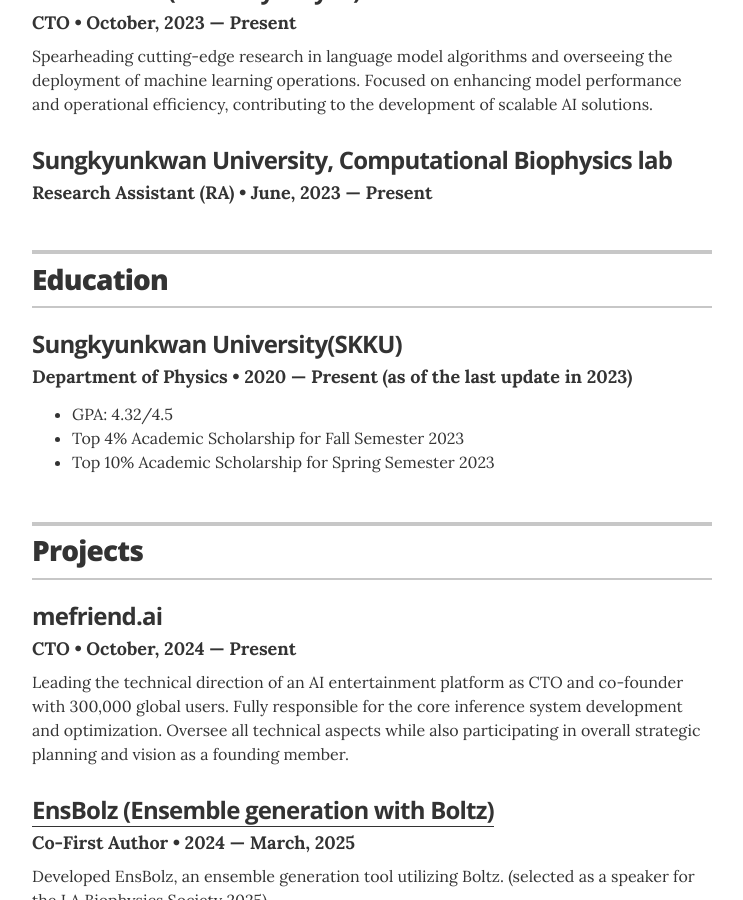
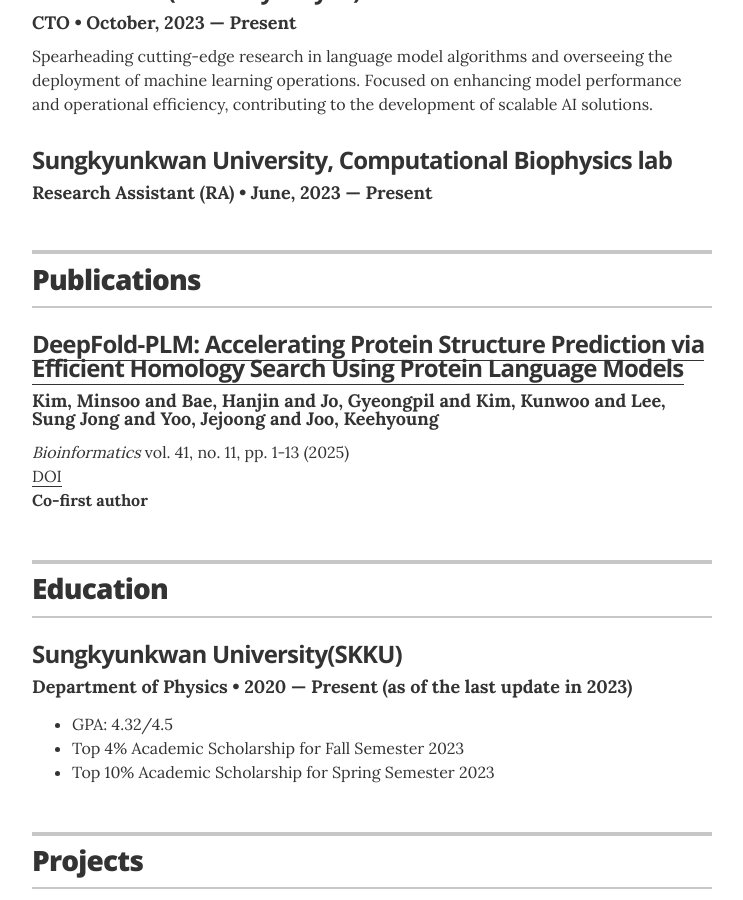
Before and after one commit to delibae/delibae.github.io, a Jekyll site: the page built from index.html, in a window 1280 px wide and 900 px high, scrolled down 668 px. Shown: the whole window, without its empty margins (268-1011 px from the left). Built offline with Jekyll 4.4.1, drawn with Linux system fonts in a browser that asks for light colours.

Commit message:
✨ Feat: Add publications section to resume and update configuration

```diff
--- a/_config.yml
+++ b/_config.yml
@@ -34,6 +34,7 @@
 # Decide which sections to use
 # comment out to hide
 resume_section_experience: true
+resume_section_publications: true
 resume_section_education: true
 resume_section_projects: true
 resume_section_skills: true
--- /dev/null
+++ b/_data/publications.yml
@@ -0,0 +1,12 @@
+# Publications
+
+- title: "DeepFold-PLM: Accelerating Protein Structure Prediction via Efficient Homology Search Using Protein Language Models"
+  authors: "Kim, Minsoo and Bae, Hanjin and Jo, Gyeongpil and Kim, Kunwoo and Lee, Sung Jong and Yoo, Jejoong and Joo, Keehyoung"
+  journal: "Bioinformatics"
+  volume: "41"
+  issue: "11"
+  year: "2025"
+  pages: "1-13"
+  doi: "https://doi.org/10.1093/bioinformatics/btaf579"
+  url: "https://df-plm.deepfold.org/"
+  note: "Co-first author"
--- a/_layouts/resume.html
+++ b/_layouts/resume.html
@@ -1,19 +1,26 @@
 <!DOCTYPE html>
 <html>
-
   {% include head.html %}
 
-  <body class="theme-{% if site.resume_theme %}{{ site.resume_theme }}{% endif %}">
-
+  <body
+    class="theme-{% if site.resume_theme %}{{ site.resume_theme }}{% endif %}"
+  >
     <div class="wrapper" itemscope itemtype="http://schema.org/Person">
-      <meta itemprop="telephone" content="{{ site.resume_contact_telephone }}"/>
-      <meta itemprop="address" content="{{ site.resume_contact_address }}"/>
+      <meta
+        itemprop="telephone"
+        content="{{ site.resume_contact_telephone }}"
+      />
+      <meta itemprop="address" content="{{ site.resume_contact_address }}" />
 
       <header class="page-header">
-
         <!-- You can turn off the avatar in _config.yml by setting to false -->
         {% if site.resume_avatar == 'true' %}
-        <img src="images/avatar.jpg" alt="my photo" class="avatar no-print" itemprop="image">
+        <img
+          src="images/avatar.jpg"
+          alt="my photo"
+          class="avatar no-print"
+          itemprop="image"
+        />
         {% endif %}
 
         <!-- Your name is defined in the _config.yml file -->
@@ -27,9 +34,10 @@
         {% endif %}
 
         <div class="title-bar no-print">
-
           <!-- Your title is also defined in the _config.yml file -->
-          <h2 class="header-title" itemprop="jobTitle">{{ site.resume_title }}</h2>
+          <h2 class="header-title" itemprop="jobTitle">
+            {{ site.resume_title }}
+          </h2>
 
           <!-- This is the markup for the icon links; moved out to an include because it's very verbose, and you shouldn't ever need to edit the markup (unless you want to re-order the icons); if you want to customize which links appear, define them in the _config.yml file -->
           {% include icon-links.html %}
@@ -43,33 +51,74 @@
         <!-- <a href="mailto:{{ site.resume_contact_email }}" class="contact-button no-print" itemprop="email">Contact me</a> -->
         {% elsif site.resume_looking_for_work == 'no' %}
         <!-- <a class="contact-button not-looking no-print">I'm not looking for work right now.</a> -->
-        {% else %}
-        {% endif %}
-
+        {% else %} {% endif %}
       </header>
 
       {% if site.resume_section_experience %}
       <!-- begin Experience -->
       <section class="content-section">
-
         <header class="section-header">
           <h2>Experience</h2>
         </header>
 
         {% for job in site.data.experience %}
-        <div class="resume-item" itemscope itemprop="worksFor" itemtype="http://schema.org/Organization">
+        <div
+          class="resume-item"
+          itemscope
+          itemprop="worksFor"
+          itemtype="http://schema.org/Organization"
+        >
           <h3 class="resume-item-title" itemprop="name">{{ job.company }}</h3>
-          <h4 class="resume-item-details" itemprop="description">{{ job.position }} &bull; {{ job.duration }}</h4>
+          <h4 class="resume-item-details" itemprop="description">
+            {{ job.position }} &bull; {{ job.duration }}
+          </h4>
           <p class="resume-item-copy">{{ job.summary }}</p>
-        </div><!-- end of resume-item -->
+        </div>
+        <!-- end of resume-item -->
         {% endfor %}
-
       </section>
       <!-- end Experience -->
-      {% endif %}
+      {% endif %} {% if site.resume_section_publications %}
+      <!-- begin Publications -->
+      <section class="content-section">
+        <header class="section-header">
+          <h2>Publications</h2>
+        </header>
 
-
-      {% if site.resume_section_education %}
+        {% for publication in site.data.publications %}
+        <div
+          class="resume-item"
+          itemscope
+          itemtype="http://schema.org/ScholarlyArticle"
+        >
+          <h3 class="resume-item-title" itemprop="name">
+            {% if publication.url %}<a
+              href="{{ publication.url }}"
+              itemprop="url"
+              >{{ publication.title }}</a
+            >{% else %}{{ publication.title }}{% endif %}
+          </h3>
+          <h4 class="resume-item-details" itemprop="author">
+            {{ publication.authors }}
+          </h4>
+          <p class="resume-item-copy">
+            <em>{{ publication.journal }}</em>
+            {% if publication.volume %}vol. {{ publication.volume }}{% endif
+            %}{% if publication.issue %}, no. {{ publication.issue }}{% endif
+            %}{% if publication.pages %}, pp. {{ publication.pages }}{% endif %}
+            ({{ publication.year }}) {% if publication.doi %}<br /><a
+              href="{{ publication.doi }}"
+              >DOI</a
+            >{% endif %} {% if publication.note %}<br /><strong
+              >{{ publication.note }}</strong
+            >{% endif %}
+          </p>
+        </div>
+        <!-- end of resume-item -->
+        {% endfor %}
+      </section>
+      <!-- end Publications -->
+      {% endif %} {% if site.resume_section_education %}
       <!-- begin Education -->
       <section class="content-section">
         <header class="section-header">
@@ -77,27 +126,32 @@
         </header>
 
         {% for education in site.data.education %}
-        <div class="resume-item" itemscope itemprop="alumniOf" itemtype="http://schema.org/CollegeOrUniversity">
+        <div
+          class="resume-item"
+          itemscope
+          itemprop="alumniOf"
+          itemtype="http://schema.org/CollegeOrUniversity"
+        >
           <h3 class="resume-item-title" itemprop="name">{{ education.uni }}</h3>
-          <h4 class="resume-item-details group" itemprop="description">{{ education.degree }} &bull; {{ education.year }}</h4>
-          <h5 class="resume-item-details award-title" itemprop="description">{{ education.award }}</h5>
-          <p class="resume-item-copy" itemprop="description">
+          <h4 class="resume-item-details group" itemprop="description">
+            {{ education.degree }} &bull; {{ education.year }}
+          </h4>
+          <h5 class="resume-item-details award-title" itemprop="description">
+            {{ education.award }}
+          </h5>
+          <p class="resume-item-copy" itemprop="description"></p>
           <ul class="resume-item-list">
             {% for award in education.awards %}
             <li>{{ award.award }}</li>
             {% endfor %}
           </ul>
 
-
           <p class="resume-item-copy">{{ education.summary }}</p>
         </div>
         {% endfor %}
       </section>
       <!-- end Education -->
-      {% endif %}
-
-
-      {% if site.resume_section_projects %}
+      {% endif %} {% if site.resume_section_projects %}
       <!-- begin Projects -->
       <section class="content-section">
         <header class="section-header">
@@ -105,22 +159,32 @@
         </header>
 
         {% for project in site.data.projects %}
-        <div class="resume-item" itemscope itemtype="http://schema.org/CreativeWork">
-          <meta itemprop="creator" content="{{ site.resume_name }}" itemtype="http://schema.org/Person" />
-          <h3 class="resume-item-title" itemprop="name">{% if project.url %}<a href="{{ project.url }}" itemprop="url">{{ project.project }}</a>{% else %}{{ project.project }}{% endif %}</h3>
-          <h4 class="resume-item-details" itemprop="description">{{ project.role }}  &bull; {{ project.duration }}</h4>
+        <div
+          class="resume-item"
+          itemscope
+          itemtype="http://schema.org/CreativeWork"
+        >
+          <meta
+            itemprop="creator"
+            content="{{ site.resume_name }}"
+            itemtype="http://schema.org/Person"
+          />
+          <h3 class="resume-item-title" itemprop="name">
+            {% if project.url %}<a href="{{ project.url }}" itemprop="url"
+              >{{ project.project }}</a
+            >{% else %}{{ project.project }}{% endif %}
+          </h3>
+          <h4 class="resume-item-details" itemprop="description">
+            {{ project.role }} &bull; {{ project.duration }}
+          </h4>
           <p class="resume-item-copy">{{ project.description }}</p>
         </div>
         {% endfor %}
-
       </section>
       <!-- end Projects -->
-      {% endif %}
-
-      {% if site.resume_section_skills %}
+      {% endif %} {% if site.resume_section_skills %}
       <!-- begin Skills -->
       <section class="content-section">
-
         <header class="section-header">
           <h2>Skills</h2>
         </header>
@@ -130,55 +194,58 @@
           <p class="resume-item-copy">{{ skill.description }}</p>
         </div>
         {% endfor %}
-
       </section>
       <!-- end Skills -->
-      {% endif %}
-
-      {% if site.resume_section_recognition %}
+      {% endif %} {% if site.resume_section_recognition %}
       <!-- begin Recognition -->
       <section class="content-section">
-
         <header class="section-header">
           <h2>Recognition</h2>
         </header>
 
         {% for recognition in site.data.recognitions %}
         <div class="resume-item">
-          <h3 class="resume-item-title" itemprop="award">{{ recognition.award }}</h3>
-          <h4 class="resume-item-details">{{ recognition.organization }} &bull; {{ recognition.year }}</h4>
+          <h3 class="resume-item-title" itemprop="award">
+            {{ recognition.award }}
+          </h3>
+          <h4 class="resume-item-details">
+            {{ recognition.organization }} &bull; {{ recognition.year }}
+          </h4>
           <p class="resume-item-copy">{{ recognition.summary }}</p>
         </div>
         {% endfor %}
-
       </section>
       <!-- end Recognition -->
-      {% endif %}
-
-      {% if site.resume_section_associations %}
+      {% endif %} {% if site.resume_section_associations %}
       <!-- begin Associations -->
       <section class="content-section">
-
         <header class="section-header">
           <h2>Associations</h2>
         </header>
 
         {% for association in site.data.associations %}
-        <div class="resume-item" itemscope itemprop="memberOf" itemtype="http://schema.org/Organization">
-          <h3 class="resume-item-title" itemprop="name">{% if association.url %}<a href="{{ association.url }}">{{ association.organization }}</a>{% else %}{{ association.organization }}{% endif %}</h3>
-          <h4 class="resume-item-details" itemprop="description">{{ association.role }} &bull; {{ association.year }}</h4>
+        <div
+          class="resume-item"
+          itemscope
+          itemprop="memberOf"
+          itemtype="http://schema.org/Organization"
+        >
+          <h3 class="resume-item-title" itemprop="name">
+            {% if association.url %}<a href="{{ association.url }}"
+              >{{ association.organization }}</a
+            >{% else %}{{ association.organization }}{% endif %}
+          </h3>
+          <h4 class="resume-item-details" itemprop="description">
+            {{ association.role }} &bull; {{ association.year }}
+          </h4>
           <p class="resume-item-copy">{{ association.summary }}</p>
         </div>
         {% endfor %}
-
       </section>
       <!-- end Associations -->
-      {% endif %}
-
-      {% if site.resume_section_interests %}
+      {% endif %} {% if site.resume_section_interests %}
       <!-- begin Interests -->
       <section class="content-section">
-
         <header class="section-header">
           <h2>Outside Interests</h2>
         </header>
@@ -190,15 +257,11 @@
             {% endfor %}
           </ul>
         </div>
-
       </section>
       <!-- end Interests -->
-      {% endif %}
-
-      {% if site.resume_section_links %}
+      {% endif %} {% if site.resume_section_links %}
       <!-- begin Links -->
       <section class="content-section">
-
         <header class="section-header">
           <h2>Additional Links</h2>
         </header>
@@ -206,27 +269,22 @@
         <div class="resume-item">
           <ul class="resume-item-list">
             {% for link in site.data.links %}
-            <li><a href={{ link.url }} itemprop="url">{{ link.description }}</a></li>
+            <li>
+              <a href="{{" link.url }} itemprop="url">{{ link.description }}</a>
+            </li>
             {% endfor %}
           </ul>
         </div>
-
       </section>
       <!-- end Links -->
-      {% endif %}
-
-      {% if site.resume_print_social_links %}
+      {% endif %} {% if site.resume_print_social_links %}
       <!-- begin Print Social Links -->
       <section class="content-section print-only">
-
         <header class="section-header">
           <h2>Social Links</h2>
         </header>
 
-        <div class="resume-item">
-        {% include print-social-links.html %}
-        </div>
-
+        <div class="resume-item">{% include print-social-links.html %}</div>
       </section>
       <!-- end Print Social Links -->
       {% endif %}
@@ -235,9 +293,6 @@
         <p class="footer-line">Made by <a href="http://twitter.com/jglovier">@jglovier</a>. Fork me on <a href="https://github.com/jglovier/resume-template">GitHub</a>.</p>
         <p class="footer-line">If this is your live resume, you can modify or remove this part. ;-)</p>
       </footer> -->
-
     </div>
-
   </body>
-
 </html>
```
Lines whose indentation alone changed are shown as unchanged.
